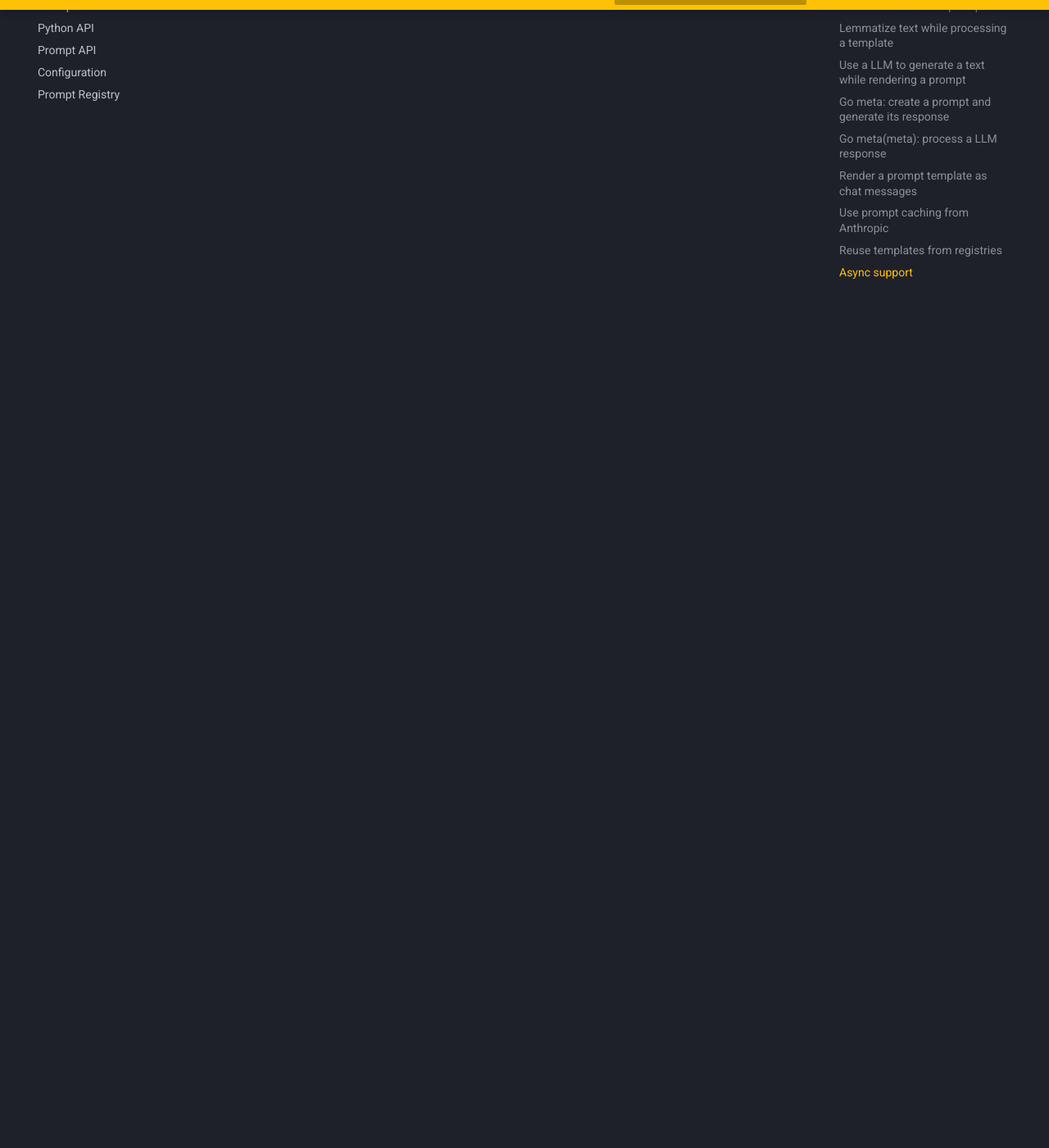
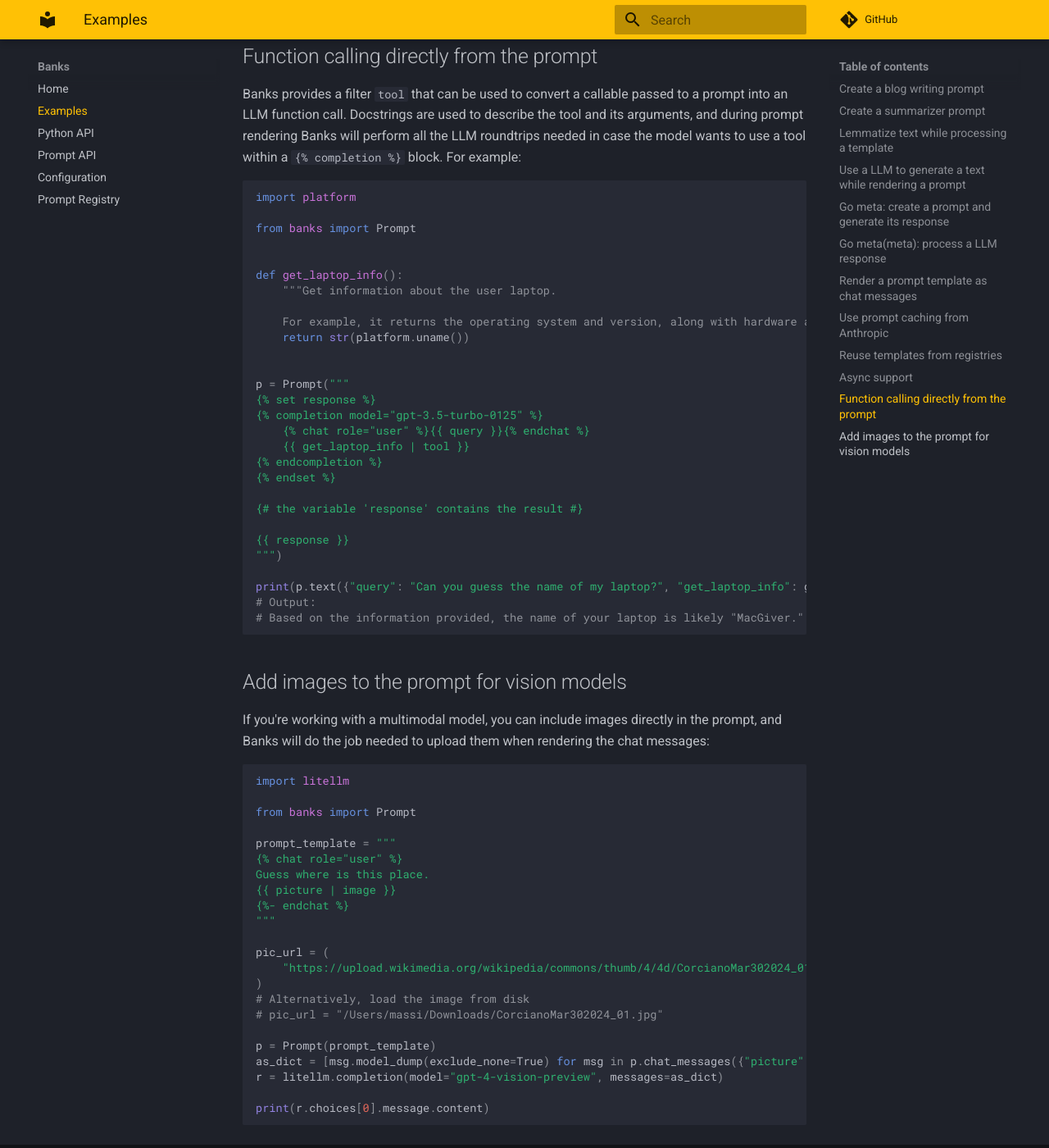
Before and after one commit to masci/banks, an MkDocs documentation site: the page built from docs/examples.md, in a window 1280 px wide and 1400 px high, scrolled down 7387 px. Shown: the whole window at 82% size. Built offline with MkDocs 1.6.1 and Material for MkDocs 9.7.7, drawn with Linux system fonts in a browser that asks for light colours; comment, search, counter and statistics services are not loaded; some of the changed text lies outside the part shown.

Commit message:
add examples

````diff
--- a/docs/examples.md
+++ b/docs/examples.md
@@ -10,7 +10,8 @@
 - [Use prompt caching from Anthropic](#use-prompt-caching-from-anthropic)
 - [Reuse templates from registries](#reuse-templates-from-registries)
 - [Async support](#async-support)
-
+- [Function calling directly from the prompt](#function-calling-directly-from-the-prompt)
+- [Add images to the prompt for vision models](#add-images-to-the-prompt-for-vision-models)
 
 
 ## Create a blog writing prompt
@@ -357,3 +358,70 @@ async def main():
 
 asyncio.run(main())
 ```
+
+## Function calling directly from the prompt
+
+Banks provides a filter `tool` that can be used to convert a callable passed to a prompt into an LLM function call.
+Docstrings are used to describe the tool and its arguments, and during prompt rendering Banks will perform all the LLM
+roundtrips needed in case the model wants to use a tool within a `{% completion %}` block. For example:
+
+```py
+import platform
+
+from banks import Prompt
+
+
+def get_laptop_info():
+    """Get information about the user laptop.
+
+    For example, it returns the operating system and version, along with hardware and network specs."""
+    return str(platform.uname())
+
+
+p = Prompt("""
+{% set response %}
+{% completion model="gpt-3.5-turbo-0125" %}
+    {% chat role="user" %}{{ query }}{% endchat %}
+    {{ get_laptop_info | tool }}
+{% endcompletion %}
+{% endset %}
+
+{# the variable 'response' contains the result #}
+
+{{ response }}
+""")
+
+print(p.text({"query": "Can you guess the name of my laptop?", "get_laptop_info": get_laptop_info}))
+# Output:
+# Based on the information provided, the name of your laptop is likely "MacGiver."
+```
+
+## Add images to the prompt for vision models
+
+If you're working with a multimodal model, you can include images directly in the prompt,
+and Banks will do the job needed to upload them when rendering the chat messages:
+
+```py
+import litellm
+
+from banks import Prompt
+
+prompt_template = """
+{% chat role="user" %}
+Guess where is this place.
+{{ picture | image }}
+{%- endchat %}
+"""
+
+pic_url = (
+    "https://upload.wikimedia.org/wikipedia/commons/thumb/4/4d/CorcianoMar302024_01.jpg/1079px-CorcianoMar302024_01.jpg"
+)
+# Alternatively, load the image from disk
+# pic_url = "/Users/massi/Downloads/CorcianoMar302024_01.jpg"
+
+p = Prompt(prompt_template)
+as_dict = [msg.model_dump(exclude_none=True) for msg in p.chat_messages({"picture": pic_url})]
+r = litellm.completion(model="gpt-4-vision-preview", messages=as_dict)
+
+print(r.choices[0].message.content)
+```
````
Also changed, not shown: README.md (+30 -0 lines).
